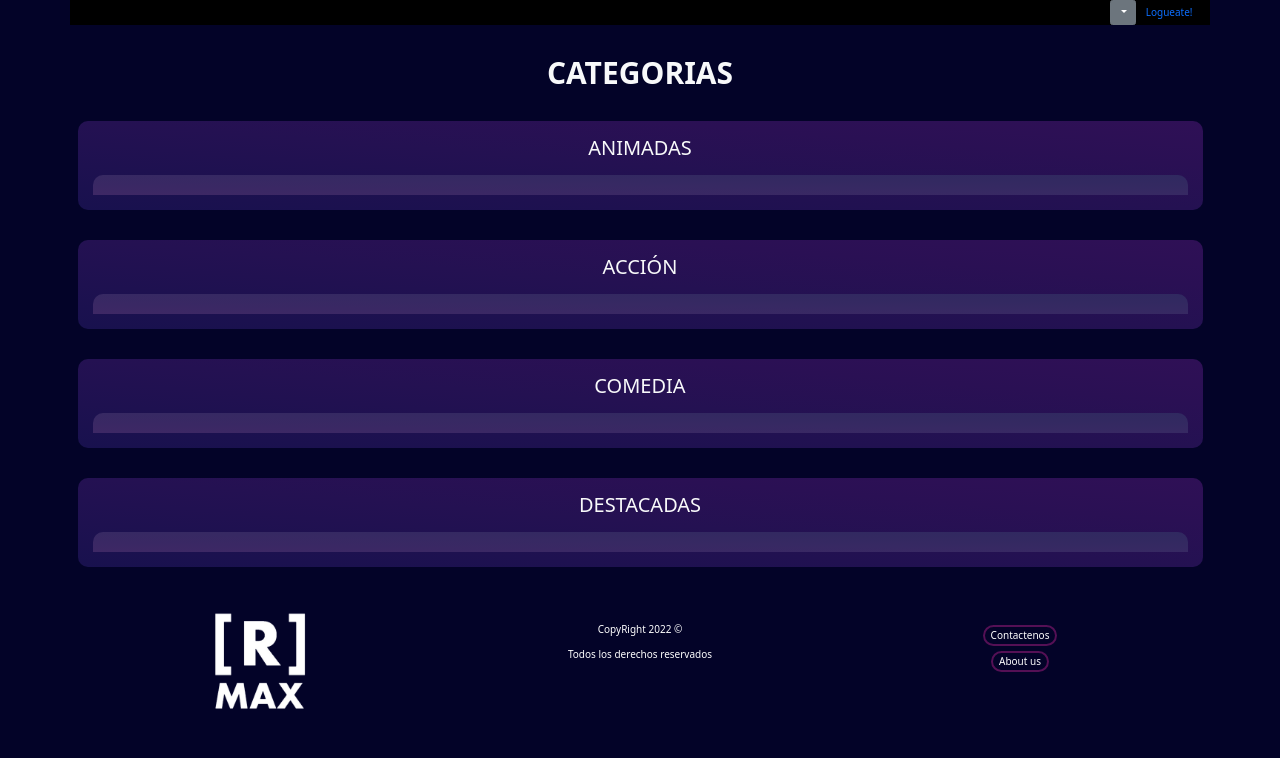
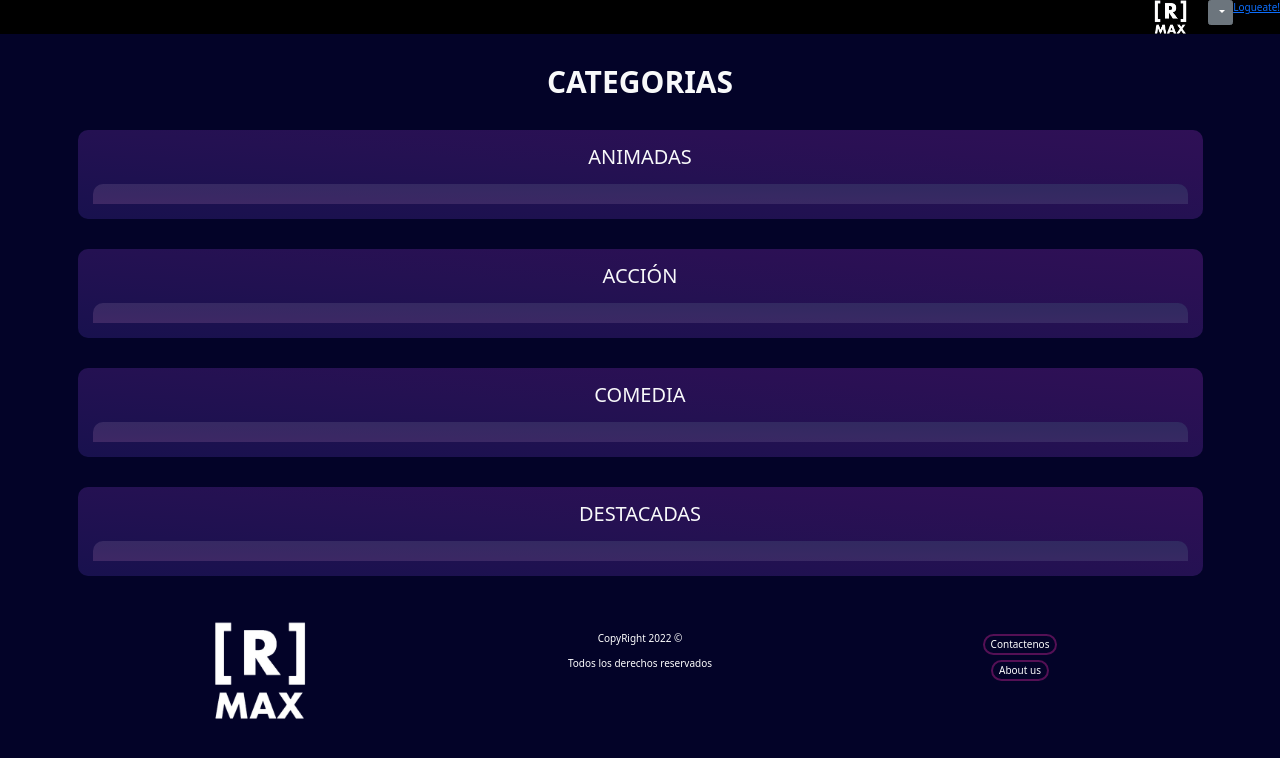
Before and after one commit to MatiasAltamiranda/Proyecto-two, a plain HTML site: page index.html in a window 1280 px wide. Drawn offline with nearby package versions, Linux system fonts and the light colour scheme; no server answers.

Commit message:
rediseño navbar

```diff
--- a/login.html
+++ b/login.html
@@ -130,10 +130,7 @@
           </div>
         </div>
       </section>
-<<<<<<< HEAD
-      <!-- <script src="/js/lost-password.js"></script> -->
-=======
->>>>>>> ae69884aaeb362a870054cc9d4c1a218aee0375e
+      <script src="/js/lost-password.js"></script>
     </main>
     <footer id="footer"></footer>
     <script
--- a/ui/navBar.js
+++ b/ui/navBar.js
@@ -1,8 +1,11 @@
 export function createNavBar(){
     const header = document.querySelector('#header')
     const divHeader = document.createElement('div')
-    divHeader.className = "container bg-black"
+    divHeader.className = "bg-black"
     divHeader.innerHTML = `<ul class="nav justify-content-end">
+    <div>
+    <a href=/index.html> <img src=/img/logo.png width=35px> </a>
+    </div>
     <li class="nav-item">
       <a class="nav-link disabled" id="welcomeUser"></a>
     </li>
@@ -19,34 +22,46 @@ export function createNavBar(){
         </a>
         <ul class="dropdown-menu" aria-labelledby="dropdownMenuLink">
           <li>
-            <a class="dropdown-item" href="#">Acerca de losotro</a>
+            <a class="dropdown-item" href="/about-us.html">Acerca de Nosotro</a>
           </li>
-          <li><a class="dropdown-item" href="#">Another action</a></li>
-          <li>
-            <a class="dropdown-item" href="#">Something else here</a>
-          </li>
+          <li><a class="dropdown-item" href="#">contactanos!</a></li>
         </ul>
       </div>
     </li>
     <li class="nav-item">
-      <a class="nav-link">Logueate!</a>
+      <a id="aCloseSession" href=/login.html>Logueate!</a>
     </li>
   </ul>`;
   header.append(divHeader)
 
+  // MENSAJE DE BIENVENIDA
   function welcomeUser (){
     const loggedUser = JSON.parse(localStorage.getItem('loggedUser'));
     const messageWelcomeUser = document.querySelector('#welcomeUser');
+    const aCloseSession = document.querySelector('#aCloseSession');
     if(loggedUser){
         const welcomeMessage = document.createElement('p')
-        welcomeMessage.textContent = `Bienvenido ${loggedUser.name}`;
+        welcomeMessage.textContent = `Bienvenido ${loggedUser.name}!`;
         messageWelcomeUser.append(welcomeMessage);
+        aCloseSession.textContent = 'Cerrar sesion'
     }
 }
 welcomeUser();
 
 
 
+
+// DESLOGUEO
+const CloseSession = document.querySelector('#aCloseSession');
+
+CloseSession.addEventListener('click', () => {
+  localStorage.removeItem('loggedUser');
+  window.location.href = '/index.html'
+})
+
+
+
+// VALIDAR INPUT
 function validateInput(){
     const parentDiv = this.parentElement;
     if(this.type === 'email'){
```
Also changed, not shown: db.json (line endings or trailing spaces).
